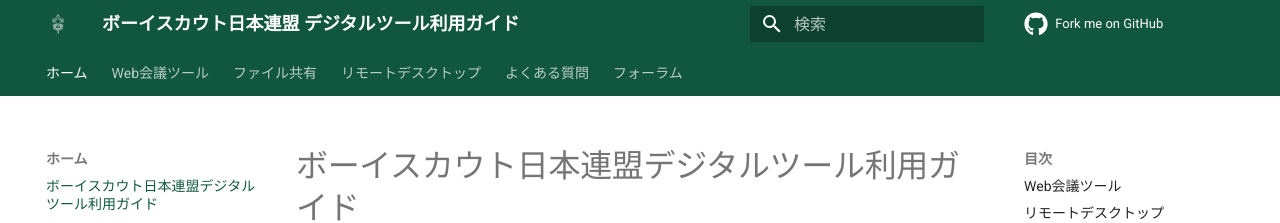
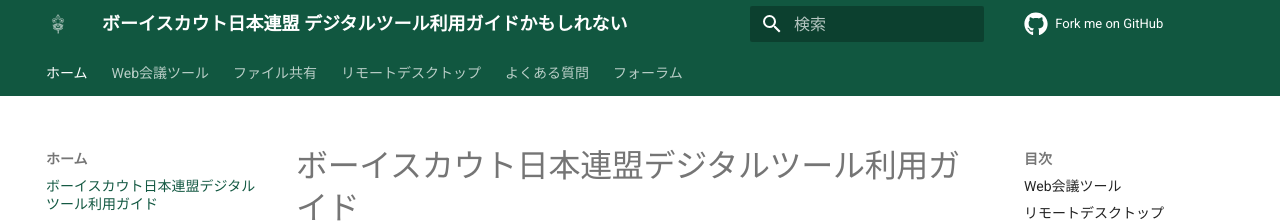
Before and after one commit to Scout-Association-of-Japan/DX-promotion-guidelines, an MkDocs documentation site: the page built from docs/index.md, in a window 1280 px wide. Shown: the top 223 px of the page. Built offline with MkDocs 1.6.1 and Material for MkDocs 9.7.7, drawn with Linux system fonts in a browser that asks for light colours; comment, search, counter and statistics services are not loaded.

Commit message:
Update mkdocs.yml

```diff
--- a/mkdocs.yml
+++ b/mkdocs.yml
@@ -1,4 +1,4 @@
-site_name: ボーイスカウト日本連盟 デジタルツール利用ガイド
+site_name: ボーイスカウト日本連盟 デジタルツール利用ガイドかもしれない
 theme:
   name: material
   language: ja
```
